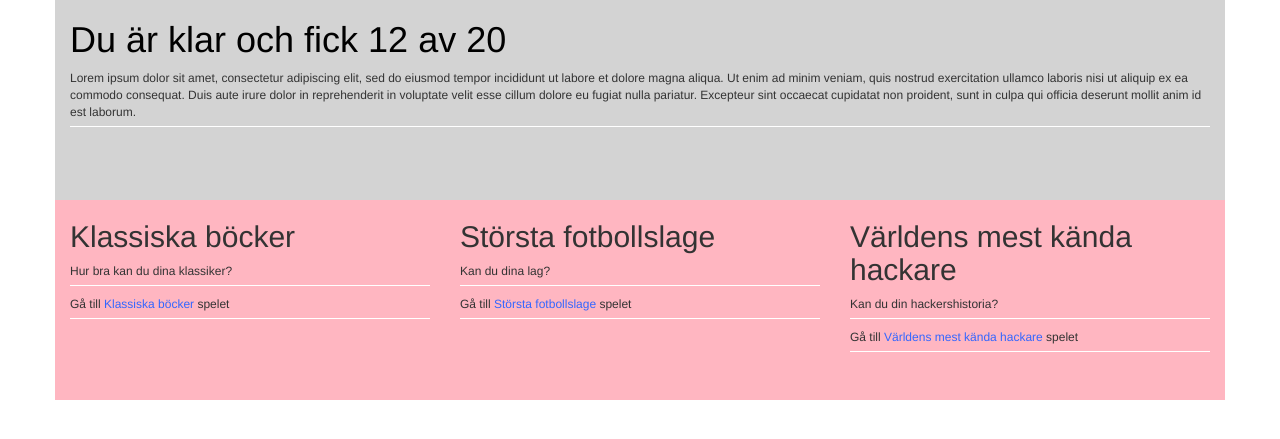
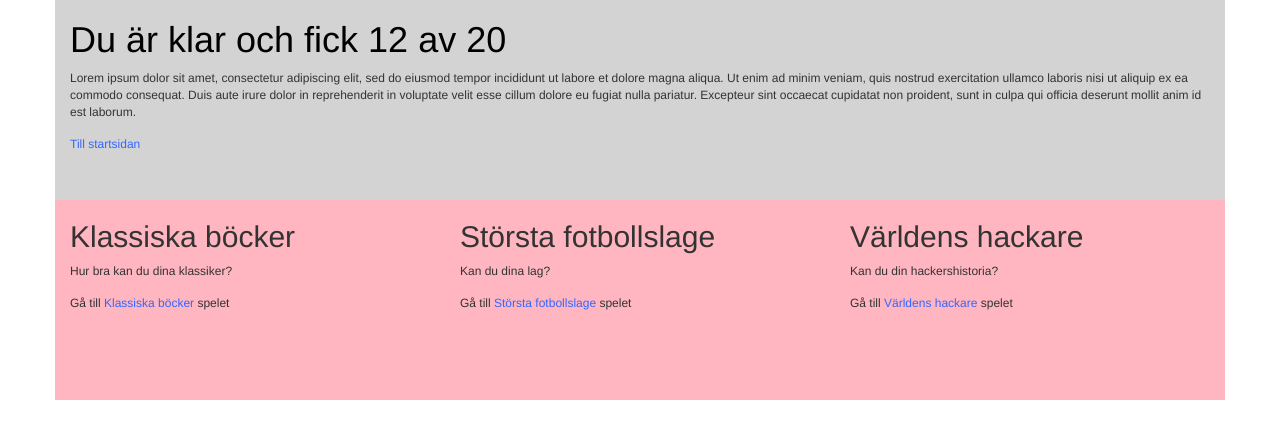
Before and after one commit to Vertsi/quizproject, a Django app: page /quiz/1/completed/ in a window 1280 px wide. Shown: the top 439 px of the page. Run offline with Django 3.2, Linux system fonts and the light colour scheme; some libraries are stand-ins or nearby versions.

Commit message:
Final before CSS adjustments

```diff
--- a/quiz/templates/question.html
+++ b/quiz/templates/question.html
@@ -5,8 +5,10 @@
 	<meta http-equiv="X-UA-Compatible" content="IE Edge">
 	<meta name="viewport" content="width=device-width, initial-scale=1">
 <title>Veros quizsite :)</title>
-<link href="css/bootstrap.min.css" rel="stylesheet">
+<link href="/static/css/bootstrap.min.css" rel="stylesheet">
 <link href="/static/style.css" rel="stylesheet">
+
+
 </head>
 <body>
 	<div class="container">
--- a/quiz/templates/quiz.html
+++ b/quiz/templates/quiz.html
@@ -5,8 +5,10 @@
 	<meta http-equiv="X-UA-Compatible" content="IE Edge">
 	<meta name="viewport" content="width=device-width, initial-scale=1">
 <title>Veros quizsite :)</title>
-<link href="css/bootstrap.min.css" rel="stylesheet">
+<link href="/static/css/bootstrap.min.css" rel="stylesheet">
 <link href="/static/style.css" rel="stylesheet">
+
+
 </head>
 <body>
 	<div class="container">
--- a/quiz/templates/results.html
+++ b/quiz/templates/results.html
@@ -5,8 +5,10 @@
 	<meta http-equiv="X-UA-Compatible" content="IE Edge">
 	<meta name="viewport" content="width=device-width, initial-scale=1">
 <title>Veros quizsite :)</title>
-<link href="css/bootstrap.min.css" rel="stylesheet">
+<link href="/static/css/bootstrap.min.css" rel="stylesheet">
 <link href="/static/style.css" rel="stylesheet">
+
+
 </head>
 <body>
 
@@ -15,6 +17,9 @@
 			<div class="col-md-12 column1">
 	<h1>Du är klar och fick {{ correct }} av {{ total }}</h1>
 		<p>Lorem ipsum dolor sit amet, consectetur adipiscing elit, sed do eiusmod tempor incididunt ut labore et dolore magna aliqua. Ut enim ad minim veniam, quis nostrud exercitation ullamco laboris nisi ut aliquip ex ea commodo consequat. Duis aute irure dolor in reprehenderit in voluptate velit esse cillum dolore eu fugiat nulla pariatur. Excepteur sint occaecat cupidatat non proident, sunt in culpa qui officia deserunt mollit anim id est laborum.</p>
+		<p><a href="{% url 'start_page' %}">
+			Till startsidan
+		</a></p>
 	</div>
 </div>
 
--- a/quiz/templates/start.html
+++ b/quiz/templates/start.html
@@ -5,8 +5,9 @@
 	<meta http-equiv="X-UA-Compatible" content="IE Edge">
 	<meta name="viewport" content="width=device-width, initial-scale=1">
 <title>Veros quizsite :)</title>
-<link href="css/bootstrap.min.css" rel="stylesheet">
+<link href="/static/css/bootstrap.min.css" rel="stylesheet">
 <link href="/static/style.css" rel="stylesheet">
+
 </head>
 <body>
 	<div class="container">
--- a/quiz/views.py
+++ b/quiz/views.py
@@ -13,7 +13,7 @@ quizzes = [
 	},
 	{
 		"quiz_number": 3,
-		"name": "Världens mest kända hackare",
+		"name": "Världens hackare",
 		"description": "Kan du din hackershistoria?"
 	},
 ]
--- a/static/style.css
+++ b/static/style.css
@@ -2,7 +2,6 @@ body {
 	background: rgb(255, 255, 255);
 	font-size: 9pt;
 	font-family: Helvetica;
-
 }
 h1 {
 	color: rgb(0, 0, 0);
@@ -11,13 +10,12 @@ a {
 	color: rgb(51, 102, 255);
 }
 p {
-	border-bottom: 1px solid rgb(256, 256, 256);
 	padding-bottom: 5px;
 }
 
 
 .column1 {
-	background: lightgray;
+	background: lightgrey;
 	min-height: 200px;
 }
 .column2 {
```
Also changed, not shown: 2 other files.
